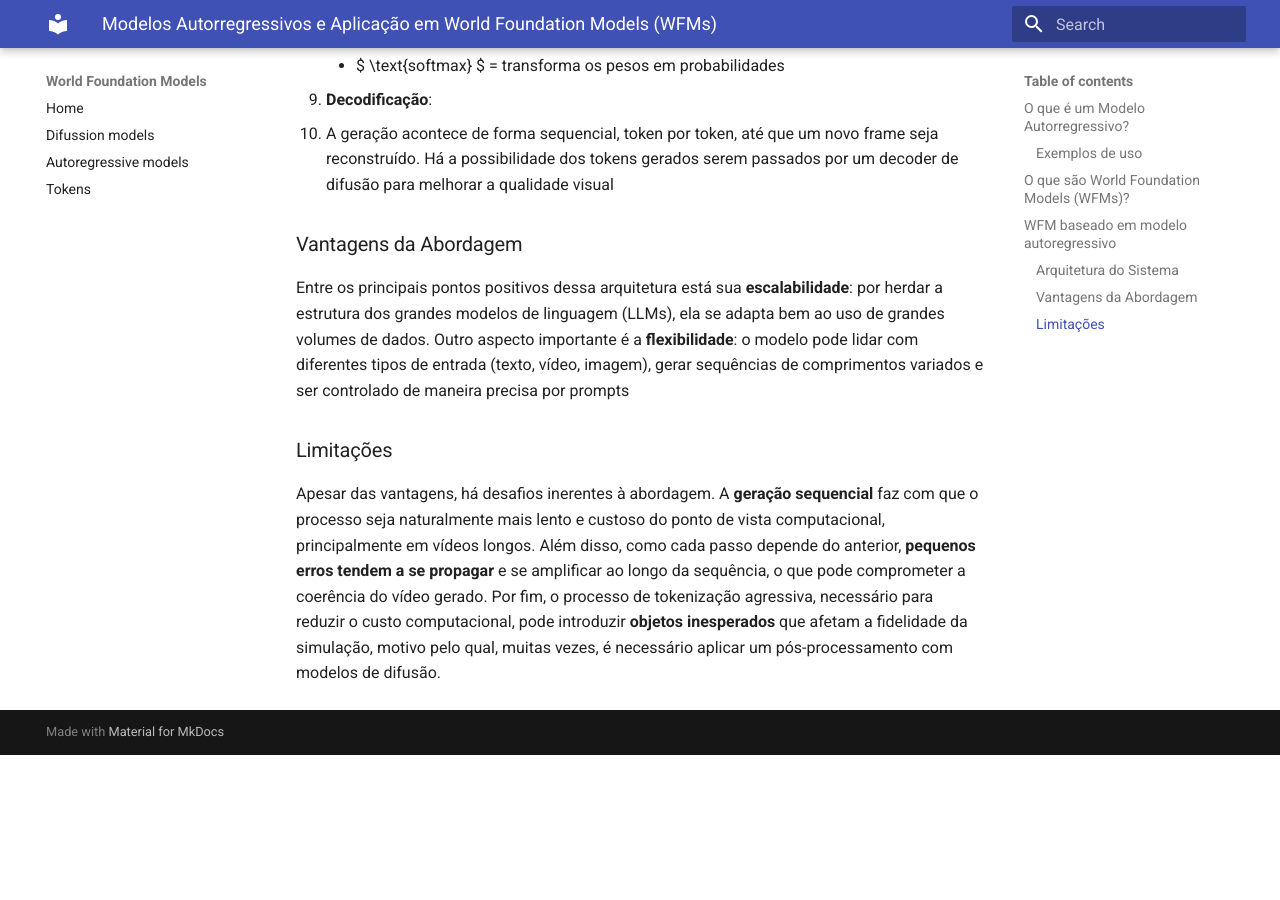
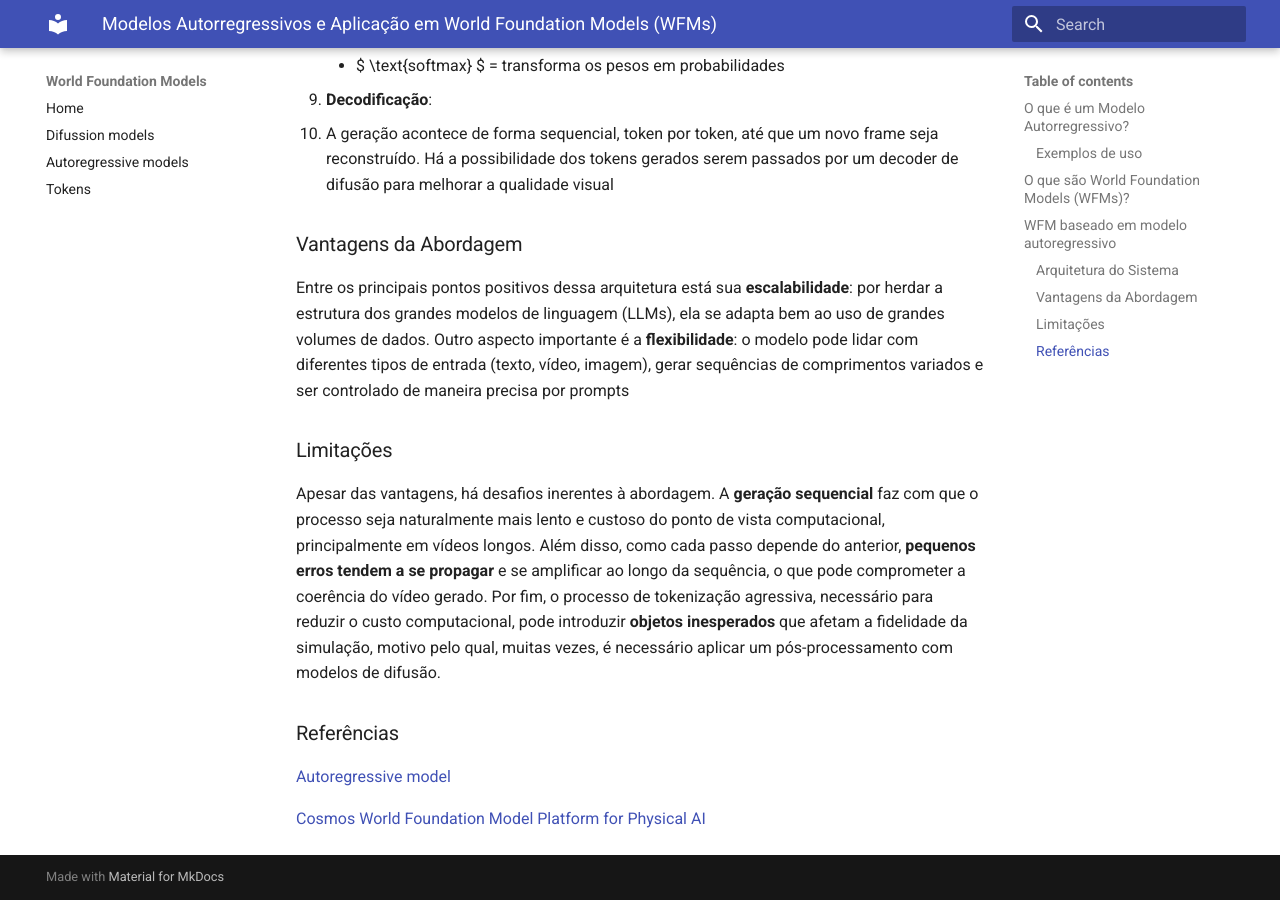
Before and after one commit to UnB-CIS/World-Foundation-Models, an MkDocs documentation site: the page built from docs/autoregressive/autoregressive.md, in a window 1280 px wide and 900 px high, scrolled down 5263 px. Built offline with MkDocs 1.6.1 and Material for MkDocs 9.7.7, drawn with Linux system fonts in a browser that asks for light colours; before the commit the page ends 6018 px from its top, so only the background shows below that.

Commit message:
add: referencias

```diff
--- a/docs/autoregressive/autoregressive.md
+++ b/docs/autoregressive/autoregressive.md
@@ -89,7 +89,6 @@ A arquitetura das WFMs autoregressivas segue três componentes principais:
       - $ QK^T $ = produto escalar entre queries e keys
       - $ \text{softmax} $ = transforma os pesos em probabilidades
 
-
 3. **Decodificação**:
    - A geração acontece de forma sequencial, token por token, até que um novo frame seja reconstruído. Há a possibilidade dos tokens gerados serem passados por um decoder de difusão para melhorar a qualidade visual
 
@@ -100,3 +99,9 @@ Entre os principais pontos positivos dessa arquitetura está sua **escalabilidad
 ### Limitações
 
 Apesar das vantagens, há desafios inerentes à abordagem. A **geração sequencial** faz com que o processo seja naturalmente mais lento e custoso do ponto de vista computacional, principalmente em vídeos longos. Além disso, como cada passo depende do anterior, **pequenos erros tendem a se propagar** e se amplificar ao longo da sequência, o que pode comprometer a coerência do vídeo gerado. Por fim, o processo de tokenização agressiva, necessário para reduzir o custo computacional, pode introduzir **objetos inesperados** que afetam a fidelidade da simulação, motivo pelo qual, muitas vezes, é necessário aplicar um pós-processamento com modelos de difusão.
+
+### Referências
+
+[Autoregressive model](https://en.wikipedia.org/wiki/Autoregressive_model)
+
+[Cosmos World Foundation Model Platform for Physical AI](https://arxiv.org/html/2501.03575v1)
```
